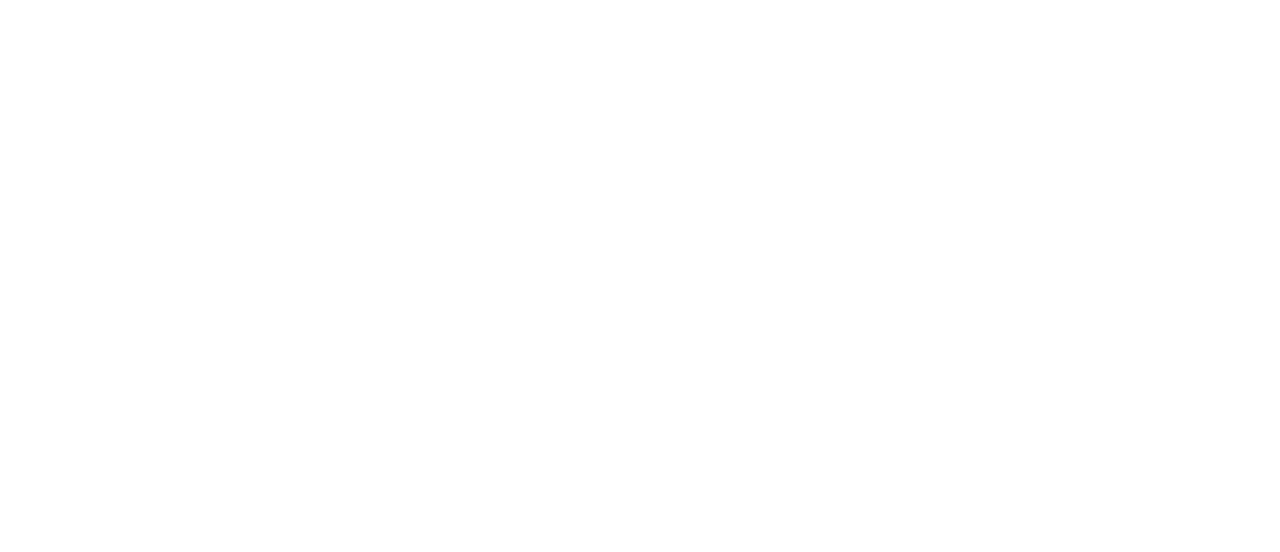
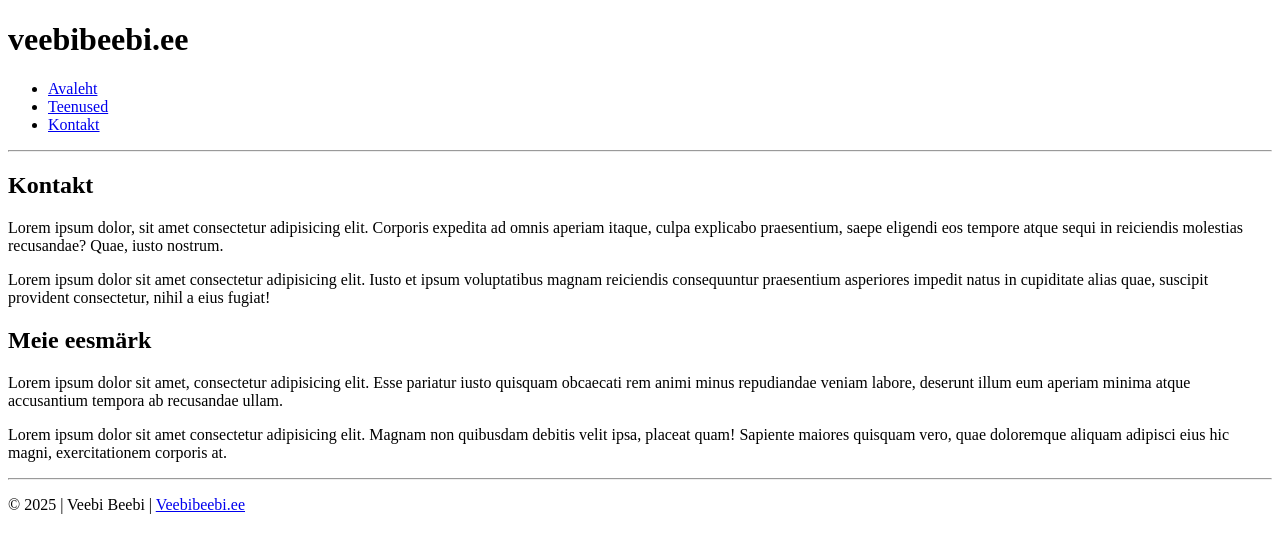
Before and after one commit to kassu09/HTML5, a plain HTML site: page yl05/kontakt.html in a window 1280 px wide. Drawn offline with Linux system fonts and the light colour scheme.

Commit message:
5
veebileht

```diff
--- a/yl02.html
+++ b/yl02.html
@@ -5,7 +5,7 @@
     <meta name="viewport" content="width=device-width, initial-scale=1.0">
     <meta name="description" content="Õpime HTML5">
     <meta name="author" content="Kaspar Põlluste">
-    <link rel="apple-touch-icon" sizes="180x180" href="img/apple-touch-icon.png>
+    <link rel="apple-touch-icon" sizes="180x180" href="img/apple-touch-icon.png">
     <link rel="icon" type="image/png" sizes="32x32" href="img/favicon-32x32.png">
     <link rel="icon" type="image/png" sizes="16x16" href="img/favicon-16x16.png">
     <link rel="manifest" href="img/site.webmanifest">
--- a/yl05/kontakt.html
+++ b/yl05/kontakt.html
@@ -0,0 +1,25 @@
+<!DOCTYPE html>
+<html lang="et">
+<head>
+    <meta charset="UTF-8">
+    <meta name="viewport" content="width=device-width, initial-scale=1.0">
+    <title>Ülesanne 5</title>
+</head>
+<body>
+    <h1>veebibeebi.ee</h1>
+    <ul>
+        <li><a href="index.html">Avaleht</a></li>
+        <li><a href="teenused.html">Teenused</a></li>
+        <li><a href="kontakt.html">Kontakt</a></li>
+    </ul>
+    <hr>
+    <h2>Kontakt</h2>
+    <p>Lorem ipsum dolor, sit amet consectetur adipisicing elit. Corporis expedita ad omnis aperiam itaque, culpa explicabo praesentium, saepe eligendi eos tempore atque sequi in reiciendis molestias recusandae? Quae, iusto nostrum.</p>
+    <p>Lorem ipsum dolor sit amet consectetur adipisicing elit. Iusto et ipsum voluptatibus magnam reiciendis consequuntur praesentium asperiores impedit natus in cupiditate alias quae, suscipit provident consectetur, nihil a eius fugiat!</p>
+    <h2>Meie eesmärk</h2>
+    <p>Lorem ipsum dolor sit amet, consectetur adipisicing elit. Esse pariatur iusto quisquam obcaecati rem animi minus repudiandae veniam labore, deserunt illum eum aperiam minima atque accusantium tempora ab recusandae ullam.</p>
+    <p>Lorem ipsum dolor sit amet consectetur adipisicing elit. Magnam non quibusdam debitis velit ipsa, placeat quam! Sapiente maiores quisquam vero, quae doloremque aliquam adipisci eius hic magni, exercitationem corporis at.</p>
+    <hr>
+    <p>&copy; 2025 | Veebi Beebi | <a target="_blank" href="veebibeebi.ee">Veebibeebi.ee</a></p>
+</body>
+</html>
```
Also changed, not shown: yl05/teenused.html (+25 -0 lines).
